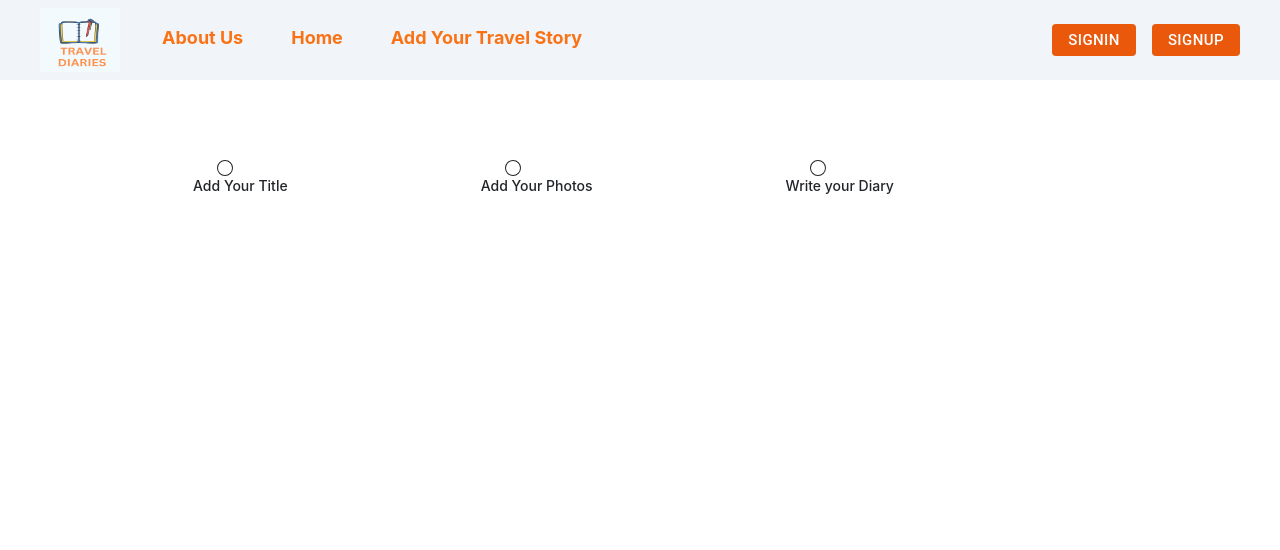
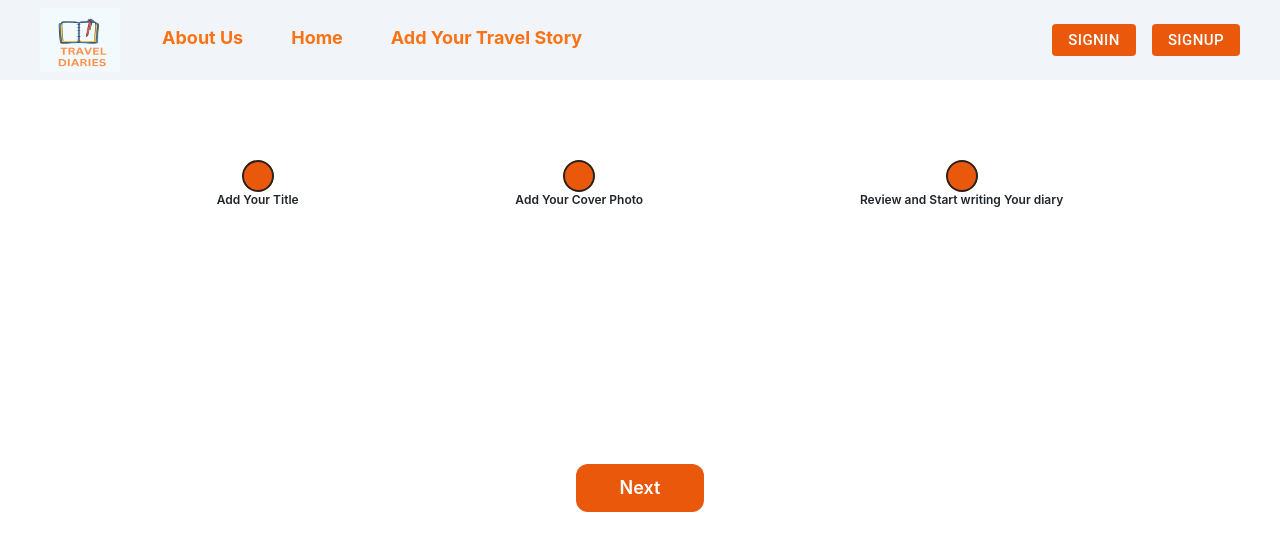
Before and after one commit to Tushar-Official/TravelDiaries, a React (Create React App) app: page /secondPageDiary in a window 1280 px wide. Shown: the top 550 px of the page. Built offline with nearby package versions, Linux system fonts and the light colour scheme.

Commit message:
secondpage added

```diff
--- a/src/Components/Head.js
+++ b/src/Components/Head.js
@@ -34,15 +34,12 @@ function Head(props) {
     <ul className='flex justify-evenly mx-4 cursor-pointer'>
     <Link to="/"><li className='mx-6 font-bold text-lg text-orange-500'>About Us</li></Link>
     <Link to="/"><li className='mx-6 font-bold text-lg text-orange-500'>Home</li></Link>
-    {props.firstpage === true && !props.secondpage ? (
-      <Link to="firstpageDiary">
-        <li className='mx-6 font-bold text-lg text-orange-500'>Create Your Dairy</li>
-      </Link>
-    ) : props.firstpage === false && !props.secondpage ? (
+    {(props.firstpage===true || props.secondPage===true)? null:
+    (
       <Link to="firstpageDiary">
         <li className='mx-6 font-bold text-lg text-orange-500'>Create Your First Dairy</li>
       </Link>
-    ) : null}
+      )}
     <li className='mx-6 font-bold text-lg text-orange-500'>Add Your Travel Story</li>
     </ul>
 
--- a/src/Dairy/FirstPage.js
+++ b/src/Dairy/FirstPage.js
@@ -2,14 +2,22 @@ import React from 'react'
 import Head from '../Components/Head'
 import plus from '../Assests/plus.png'
 
+import { useNavigate } from 'react-router'
+
 function FirstPage() {
+    const navigate=useNavigate()
+
+    const handleSwitch=()=>{
+
+        navigate(`/secondPageDiary`)
+    }
   return (
     <>
     <div>
-    <Head firstpage={true}/>
+    <Head FirstPage={true}/>
     </div>
     <div className='adding flex justify-center mt-44 w-1/2'>
-    <button><img src={plus} alt="/" className='w-72 h-72'/></button>
+    <button onClick={()=>handleSwitch()}><img src={plus} alt="/" className='w-72 h-72'/></button>
 
 
 
--- a/src/Dairy/SecondPage.js
+++ b/src/Dairy/SecondPage.js
@@ -1,28 +1,127 @@
-import React from 'react'
+import React,{useState} from 'react'
 import Head from '../Components/Head'
 import {BsCircle} from 'react-icons/bs'
+import TextField from '@mui/material/TextField';
+// import './Style.css'
 
 function SecondPage() {
-    const title=["Add Your Title","Add Your Photos","Write your Diary"]
+  const [usertitle,setUsertitle]=useState("")
+  const [count,setCount]=useState(0)
+    const title=["Add Your Title","Add Your Cover Photo","Review and Start writing Your diary"]
+    const [selectedFile, setSelectedFile] = useState(null);
+
+    const handleFileChange = (event) => {
+      const file = event.target.files[0]; // Get the first selected file
+      setSelectedFile(file);
+    };
+    console.log(count)
+  const handleNext=()=>{
+    if(count>=3){
+
+    }
+    else{
+      setCount(count+1)
+    }
+
+  }
+
   return (
    <>
    <div>
-    <Head secondPagePage={true}/>
+    <Head secondPage={true} />
    </div>
    <div className='timeline mt-40 flex justify-evenly items-center'>
-   {title.map((ele, index) => (
-    <>
-    <div key={index} className='grid grid-row-2 grid-col-1 justify-center'>
-      <p className='item-center px-4'><BsCircle /></p>
-      <p className='text-center font-medium text-sm'>{ele}</p>
+  <div className='firstcircle relative grid rid-col-1 grid-row-2 justify-center'>
+    <div className='flex justify-center'><BsCircle
+    className={`bg-orange-600 rounded-full w-8 h-8 ${count === 1 ? 'bg-green-600' : ''}`}
+    onClick={() => setCount(1)}
+  /></div>
+    <p className='text-center font-semibold text-xs'>{title[0]}</p>
+  </div>
+
+  <div className='secondcircle relative'>
+  <div className='flex justify-center'><BsCircle
+  className={`bg-orange-600 rounded-full w-8 h-8 ${count === 2 ? 'bg-green-600' : ''}`}
+  onClick={()=>setCount(2)}
+   /></div>
+    <p className='text-center font-semibold text-xs'>{title[1]}</p>
+  </div>
+
+  <div className='thirdcircle relative'>
+  <div className='flex justify-center'><BsCircle
+  className={`bg-orange-600 rounded-full w-8 h-8 ${count === 3 ? 'bg-green-600' : ''}`}
+  onClick={()=>setCount(3)}
+   /></div>
+    <p className='text-center font-semibold text-xs'>{title[2]}</p>
+  </div>
+</div>
+<div className='clickContent flex flex-col justify-center items-center mt-20 space-y-4 h-36'>
+{count===1?(
+  <div className='title'>
+    <div className='content'>
+    <TextField
+        label="Username"
+        variant="outlined"
+        fullWidth
+        inputProps={{ required: true }}
+        value={usertitle}
+        onChange={(e)=>setUsertitle(e.target.value)}
+
+        // Add other props and event handlers as needed
+      />
+    </div>
+    </div>
+
+):null}
+    {count===2?(
+      <div className='photos'>
+      <input
+      type="file"
+      accept="image/*" // Specify the accepted file types (e.g., images)
+      onChange={handleFileChange}
+    />
+    {selectedFile && (
+      <div>
+        <p>Selected File: {selectedFile.name}</p>
+        <img
+          src={URL.createObjectURL(selectedFile)}
+          alt={selectedFile.name}
+          width="200"
+        />
       </div>
-      {index === title.length - 1 && (
-        <div className='line h-4 bg-orange-500' />
+    )}
+
+      </div>
+
+    ):null}
+
+    {count===3?(
+      <div className='review'>
+      <h3>{usertitle}</h3>
+      {selectedFile && (
+        <div>
+          <p>Selected File: {selectedFile.name}</p>
+          <img
+            src={URL.createObjectURL(selectedFile)}
+            alt={selectedFile.name}
+            width="200"
+          />
+        </div>
       )}
+    </div>
 
-    </>
-  ))}
-   </div>
+
+    ):null}
+
+    </div>
+    <div className='mt-8 flex justify-evenly items-center'>
+    {count>=2?(
+      <button className='bg-orange-600 text-white w-32 text-lg font-semibold h-12 rounded-xl'onClick={()=>setCount(count-1)} >Back</button>
+    ):null}
+
+    <button className='bg-orange-600 text-white w-32 text-lg font-semibold h-12 rounded-xl' onClick={()=>handleNext()}>Next</button></div>
+
+
    </>
   )
 }
--- /dev/null
+++ b/src/Dairy/Style.css
@@ -0,0 +1,7 @@
+.line {
+    width: 300px; /* Adjust the width of the line as needed */
+    background-color: black; /* Adjust the color of the line as needed */
+    height: 2px; /* Adjust the height of the line as needed */
+    margin-left: 20px; /* Adjust the margin to position it between circles */
+    align-self:baseline; /* Vertically align the line with the circles */
+  }
```
